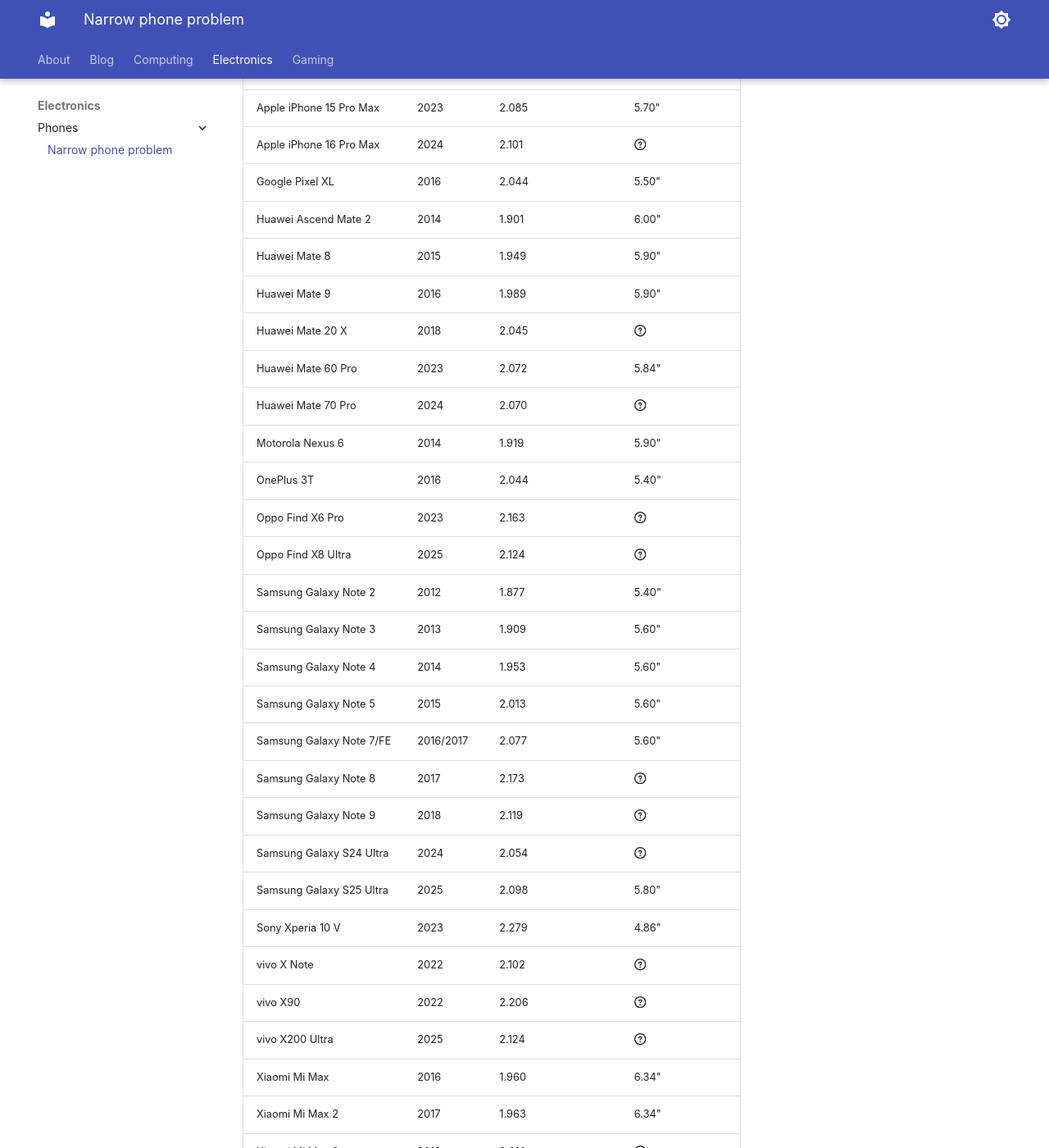
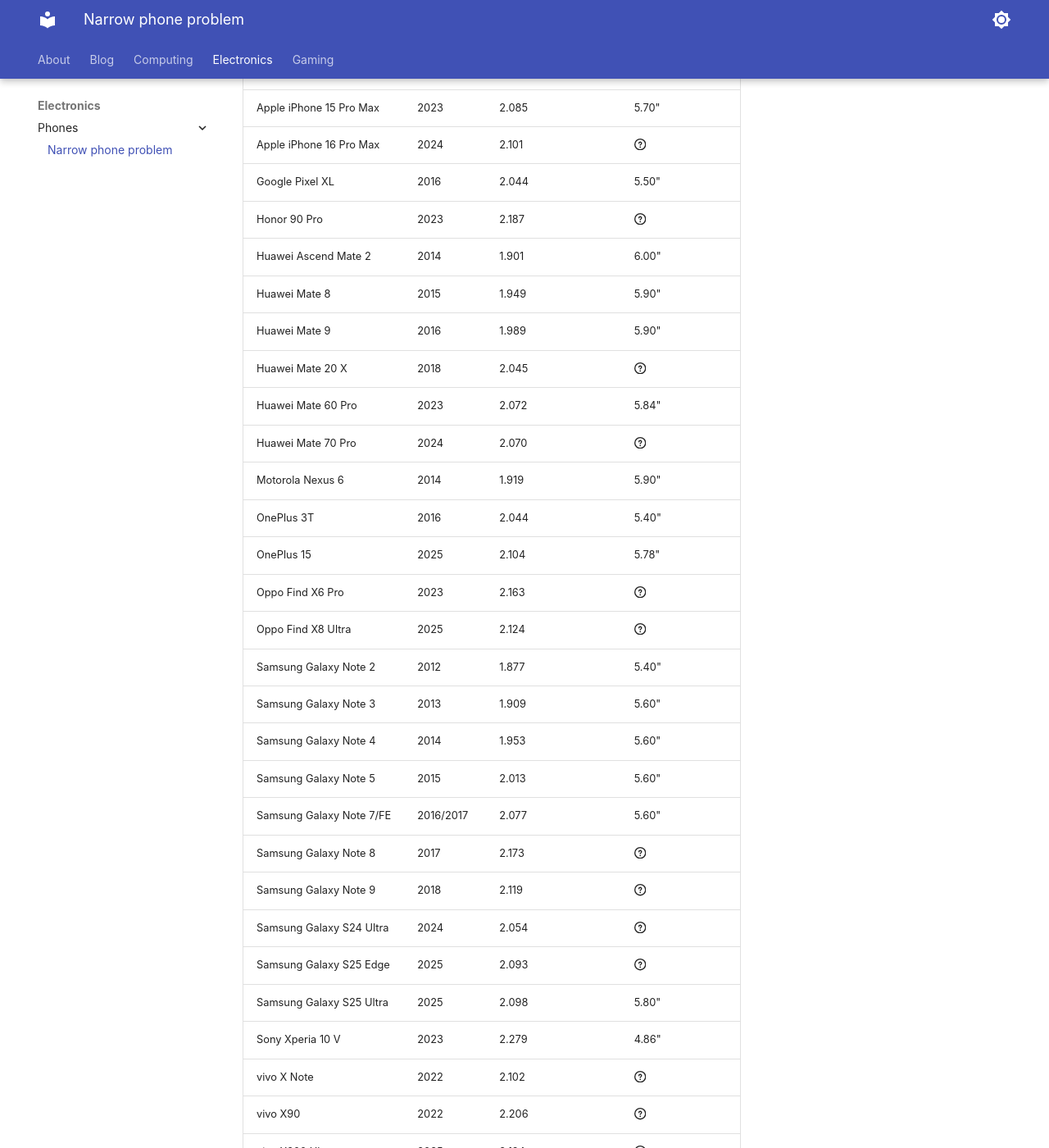
Before and after one commit to crimethinking/crimethinking.github.io, an MkDocs documentation site: the page built from docs/electronics/phones/narrow-phone-problem.md, in a window 1280 px wide and 1400 px high, scrolled down 710 px. Shown: the whole window at 82% size. Built offline with MkDocs 1.6.1 and Material for MkDocs 9.7.7, drawn with Linux system fonts in a browser that asks for light colours; comment, search, counter and statistics services are not loaded.

Commit message:
add honor 90 pro/oneplus 15/s25e

```diff
--- a/docs/electronics/phones/narrow-phone-problem.md
+++ b/docs/electronics/phones/narrow-phone-problem.md
@@ -19,6 +19,7 @@
 | Apple iPhone 15 Pro Max | 2023 | 2.085 | 5.70" |
 | Apple iPhone 16 Pro Max | 2024 | 2.101 | :fontawesome-regular-circle-question: |
 | Google Pixel XL | 2016 | 2.044 | 5.50" |
+| Honor 90 Pro | 2023 | 2.187 | :fontawesome-regular-circle-question: |
 | Huawei Ascend Mate 2 | 2014 | 1.901 | 6.00" |
 | Huawei Mate 8 | 2015 | 1.949 | 5.90" |
 | Huawei Mate 9 | 2016 | 1.989 | 5.90" |
@@ -27,6 +28,7 @@
 | Huawei Mate 70 Pro | 2024 | 2.070 | :fontawesome-regular-circle-question: |
 | Motorola Nexus 6 | 2014 | 1.919 | 5.90" |
 | OnePlus 3T | 2016 | 2.044 | 5.40" |
+| OnePlus 15 | 2025 | 2.104 | 5.78" |
 | Oppo Find X6 Pro | 2023 | 2.163 | :fontawesome-regular-circle-question: |
 | Oppo Find X8 Ultra | 2025 | 2.124 | :fontawesome-regular-circle-question: |
 | Samsung Galaxy Note 2 | 2012 | 1.877 | 5.40" |
@@ -37,6 +39,7 @@
 | Samsung Galaxy Note 8 | 2017 | 2.173 | :fontawesome-regular-circle-question: |
 | Samsung Galaxy Note 9 | 2018 | 2.119 | :fontawesome-regular-circle-question: |
 | Samsung Galaxy S24 Ultra | 2024 | 2.054 | :fontawesome-regular-circle-question: |
+| Samsung Galaxy S25 Edge | 2025 | 2.093 | :fontawesome-regular-circle-question: |
 | Samsung Galaxy S25 Ultra | 2025 | 2.098 | 5.80" |
 | Sony Xperia 10 V | 2023 | 2.279 | 4.86" |
 | vivo X Note | 2022 | 2.102 | :fontawesome-regular-circle-question: |
```
